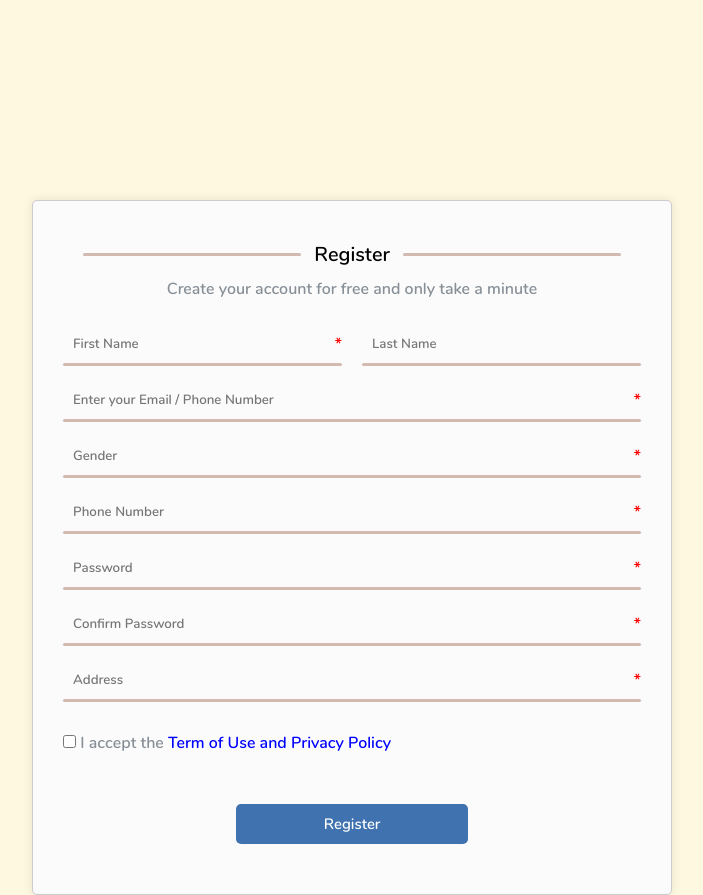
After one commit to ilovemath25/E-Bookstore, a Flask app: page /register in a window 1280 px wide. The commit adds this page. Shown: the whole page, without its empty margins (288-991 px from the left). Run offline with Flask 3, Linux system fonts and the light colour scheme; parts of the project's set-up code (start-up, migrations or seed data) failed here and were passed over; some libraries are stand-ins or nearby versions.

Commit message:
add login and register

```diff
--- a/ebookstore_flask/routes/login.py
+++ b/ebookstore_flask/routes/login.py
@@ -38,3 +38,10 @@ def logout():
    response = redirect(url_for('home.index'))
    response.delete_cookie('session_id')
    return response
+
+@login.route('/register', methods=['POST', 'GET'])
+def register():
+   if check_session():
+      next_url = request.args.get('next')
+      return redirect(next_url if next_url else url_for('home.index'))
+   return render_template("/login/register.html",)
--- /dev/null
+++ b/ebookstore_flask/static/script/register.js
@@ -0,0 +1,45 @@
+// Toggle the dropdown options visibility when the "Gender" field is clicked
+document.querySelector('#gender').addEventListener('click', function () {
+    var optionDiv = document.getElementById('option-gen');
+    optionDiv.style.display = optionDiv.style.display === 'none' || optionDiv.style.display === '' ? 'block' : 'none';
+});
+
+// Add click event listeners to all dropdown options
+document.querySelectorAll('.option-gen p').forEach(function (option) {
+    option.addEventListener('click', function () {
+        var selectedGender = this.textContent; // Get the selected gender text
+        var optionDiv = document.getElementById('option-gen');
+
+        // Update the input field with the selected gender
+        document.getElementById('gender').value = selectedGender;
+
+        // Optionally, close the dropdown after selection
+        optionDiv.style.display = 'none';
+    });
+});
+
+// Close the dropdown if the user clicks outside of it
+document.addEventListener('click', function (event) {
+    var dropdown = document.querySelector('.dropdown-container');
+    var optionDiv = document.getElementById('option-gen');
+
+    if (!dropdown.contains(event.target)) {
+        optionDiv.style.display = 'none';
+    }
+});
+
+
+const modal = document.getElementById("privacyPolicyModal");
+
+const link = document.getElementById("privacyPolicyLink");
+
+const closeBtn = document.querySelector(".modal .close-button");
+
+link.onclick = function(event) {
+    event.preventDefault();
+    modal.style.display = "block";
+};
+
+closeBtn.onclick = function() {
+    modal.style.display = "none";
+};
--- /dev/null
+++ b/ebookstore_flask/static/style/base_login.css
@@ -0,0 +1,15 @@
+@font-face {
+    font-family: Nunito;
+    src: url(nunito/Nunito-SemiBold.ttf);
+ }
+ * {
+    margin: 0;
+    padding: 0;
+    box-sizing: border-box;
+    font-family: Nunito;
+ }
+ body {
+    background-color: #FFF8E1;
+    overflow-x: hidden;
+    height: 100vh;
+ }
--- /dev/null
+++ b/ebookstore_flask/static/style/register.css
@@ -0,0 +1,194 @@
+body{
+    height: auto;
+}
+.sub-title{
+    display: flex;
+    text-align: center;
+    align-items: center;
+    justify-content: center;
+    margin: 10px;
+ }
+ .sub-title hr{
+    width: 42%;
+    border: #000;
+    margin: 10px;
+    height: 3px;
+    background-color: #eaddd7;
+    color: #eaddd7;
+ }
+ .sub-title h2{
+    width: 16%;
+    font-size: 20px;
+ }
+.login-form-container {
+    width: 50%;
+    margin: auto ;
+    margin-top: 200px;
+    padding: 20px;
+    text-align: center;
+    border: 1px solid #ccc;
+    border-radius: 5px;
+    align-items: center;
+    box-shadow: 0px 0px 10px rgba(0, 0, 0, 0.1);
+    background-color: #fbfbfb;
+
+}
+.form-group-container{
+    padding: 10px;
+}
+.form-group {
+    margin-top: 15px;
+    display: flex;
+    align-items: center;
+}
+.form-group .form-group-input{
+    border: none;
+    outline: none;
+    background: none;
+}
+.form-group p{
+    color: red;
+}
+.form-group-container hr{
+    border:#000 ;
+    background-color: #d2bab0;
+    height: 3px;
+    border-radius: 3px;
+}
+.form-group-container .register-title{
+    color: #868e96;
+    margin-bottom: 10px;
+}
+.form-group input {
+    width: 100%;
+    padding: 10px;
+    box-sizing: border-box;
+}
+.form-group-name{
+    display: flex;
+    justify-content: space-between;
+    gap: 20px;
+}
+.form-group-name div, .form-group div{
+    width: 100%;
+}
+.dropdown-container {
+    position: relative;
+    cursor: pointer;
+}
+
+/* .form-group .select-gen{
+    margin: 9px;
+    color: #868e96;
+    font-size: 12px;
+    width: 100%;
+    text-align: left;
+} */
+
+.privacyPolicy{
+    color: #868e96;
+    text-align: left;
+    margin: 30px 0px;
+}
+
+.option-gen {
+    position: absolute;
+    top: 100%;
+    left: 0;
+    width: 100%;
+    border: 1px solid #ccc;
+    border-radius: 5px;
+    background-color: #fff;
+    box-shadow: 0px 4px 8px rgba(0, 0, 0, 0.1);
+    display: none;
+    z-index: 10;
+}
+
+.option-gen p {
+    padding: 10px;
+    margin: 0;
+    border-bottom: 1px solid #eee;
+    color: #333;
+}
+
+.option-gen p:hover {
+    background-color: #f4f4f4;
+}
+
+.register-button {
+    width:40%;
+    padding: 10px;
+    background-color: #3f72af;
+    color: #fff;
+    border: none;
+    border-radius: 5px;
+    cursor: pointer;
+    margin: 20px 10px;
+    font-size: 15px;
+    transition: all 0.3s;
+
+}
+.login-button:hover {
+    background-color: #0056b3;
+}
+.error-message {
+    color: red;
+    text-align: center;
+    margin-bottom: 15px;
+}
+
+
+.modal {
+    display: none;
+    position: fixed;
+    z-index: 1000;
+    left: 0;
+    top: 0;
+    width: 100%;
+    height: 100%;
+    overflow: auto;
+    background-color: rgba(0, 0, 0, 0.5);
+}
+
+.privacyPolicy-modal-content{
+    background-color: #fff;
+    margin: 15% auto;
+    padding: 20px;
+    border: 1px ;
+    width: 50%;
+    border-radius: 2px;
+    box-shadow: 0 4px 8px rgba(0, 0, 0, 0.2);
+}
+.privacyPolicy-modal-content p {
+    text-align: left;
+    font-size: 20px;
+    padding: 20px;
+}
+.form-group-container .privacyPolicy a{
+    text-decoration: none;
+    color: blue;
+}
+.privacyPolicy-modal-content .closeButton-container{
+    display: flex;
+    justify-content: center;
+    align-items: center;
+    margin-top: 20px;
+}
+
+.privacyPolicy-modal-content .close-button {
+    background-color: #3f72af;
+    color: white;
+    font-size: 16px;
+    padding: 10px 20px;
+    border: none;
+    box-shadow: none;
+    border-radius: 5px;
+    cursor: pointer;
+}
+
+.close:hover,
+.close:focus {
+    background-color: #0056b3;
+    text-decoration: none;
+    cursor: pointer;
+}
--- a/ebookstore_flask/templates/login/base_login.html
+++ b/ebookstore_flask/templates/login/base_login.html
@@ -5,12 +5,11 @@
    <meta charset="UTF-8">
    <meta name="viewport" content="width=device-width, initial-scale=1.0">
    <script src="https://kit.fontawesome.com/7006f68f03.js" crossorigin="anonymous"></script>
-   <link rel="stylesheet" href="{{ url_for('static', filename='style/base_user.css') }}">
+   <link rel="stylesheet" href="{{ url_for('static', filename='style/base_login.css') }}">
    <title>Ebookstore</title>
 </head>
 
 <body>
-
    {% block content %}
    {% endblock %}
 
--- /dev/null
+++ b/ebookstore_flask/templates/login/register.html
@@ -0,0 +1,156 @@
+{% extends "/login/base_login.html" %}
+
+{% block content %}
+
+<link rel="stylesheet" href="{{ url_for('static', filename='style/register.css') }}">
+<div class="login-form-container">
+    {% if error %}
+        <p class="error-message">{{ error }}</p>
+    {% endif %}
+    <div class="form-group-container" >
+        <form method="POST" action="{{ url_for('login.index') }}">
+            <div class="sub-title">
+                <hr><h2>Register</h2><hr>
+             </div>
+            <p class="register-title">Create your account for free and only take a minute</p>
+            <div class="form-group-name">
+                <div>
+                    <div class="form-group">
+                        <input class ="form-group-input" type="text" id="firstName" name="firstName" placeholder="First Name" required><p>*</p>
+                    </div>
+                    <hr>
+                </div>
+                <div>
+                    <div class="form-group">
+                        <input class ="form-group-input" type="text" id="lastName" name="lastName" placeholder="Last Name" >
+                    </div>
+                    <hr>
+                </div>
+            </div>
+            <div class="form-group">
+                <input class ="form-group-input" type="email" id="email" name="email" placeholder="Enter your Email / Phone Number" required><p>*</p>
+            </div>
+            <hr>
+            <div class="form-group">
+                <div class="dropdown-container">
+                    <!-- <p class="select-gen"></p> -->
+                    <div class="option-gen" id="option-gen" style="display: none;">
+                        <p>Male</p>
+                        <p>Female</p>
+                        <p>Other</p>
+                    </div>
+                    <input class ="form-group-input" type="text" id="gender" name="gender" placeholder="Gender" readonly required>
+                </div>
+                <p>*</p>
+            </div>
+            <hr>
+            <div class="form-group">
+                <input class="form-group-input" type="tel" id="phoneNumber" name="phoneNumber" placeholder="Phone Number" pattern="[0-9]*" required><p>*</p>
+            </div>
+            <hr>
+            <div class="form-group">
+                <input class ="form-group-input" type="password" id="password" name="password" placeholder="Password" required><p>*</p>
+            </div>
+            <hr>
+            <div class="form-group">
+                <input class ="form-group-input" type="password" id="confirmPassword" name="confirmPassword" placeholder="Confirm Password" required><p>*</p>
+            </div>
+            <hr>
+            <div class="form-group">
+                <input class ="form-group-input" type="text" id="address" name="address" placeholder="Address" required><p>*</p>
+            </div>
+            <hr>
+            <div class="privacyPolicy">
+                <input type="checkbox" id="privacyPolicy" name="privacyPolicy" required>
+                <label for="privacyPolicy">  I accept the
+                    <a href="#" id="privacyPolicyLink">Term of Use and Privacy Policy</a></label>
+            </div>
+
+            <!-- Privacy Policy Modal -->
+            <div id="privacyPolicyModal" class="modal">
+                <div class="privacyPolicy-modal-content">
+                    <h2>Privacy Policy</h2>
+        <p>
+            Effective Date: 1 January 2025
+        </p>
+        <p>
+            Welcome to E-Bookstore. Your privacy is important to us, and we are committed to
+            protecting your personal information. This Privacy Policy explains how we collect, use, disclose, and
+            safeguard the data you share with us when you use our website and services.
+        </p>
+        <p>
+            When you register on our platform or interact with our website, we may collect personal information such
+            as your name, email address, phone number, and mailing address. Additionally, we may gather information
+            about your interactions with our site, including your IP address, browser type, operating system, and the
+            pages you visit. To enhance your experience, we also use cookies—small files stored on your device—to track
+            your preferences and analyze website usage.
+        </p>
+        <p>
+            The information we collect is used to process your registration, deliver our services, and personalize your
+            experience. We may also use it to communicate with you regarding updates, promotional offers, and customer
+            support. Furthermore, we use this data to ensure the security of our platform and comply with applicable
+            legal requirements.
+        </p>
+        <p>
+            We do not sell your personal information. However, we may share your data with trusted service providers
+            who assist us in operating our platform. In compliance with the law, we may also disclose your information
+            when required to respond to legal obligations or protect the rights of our users and ourselves.
+        </p>
+        <p>
+            To protect your personal data, we implement industry-standard security measures. While we strive to keep
+            your information safe, please note that no method of data transmission or storage is entirely secure.
+        </p>
+        <p>
+            As a user, you have certain rights regarding your personal data. You can access and update your information,
+            opt out of specific communications, and request the deletion of your data where permissible by law. If you
+            wish to exercise these rights, please contact us at E-Bookstore@gmail.com.
+        </p>
+        <p>
+            We use cookies and other tracking technologies to improve your browsing experience and analyze usage
+            patterns. You can manage your cookie preferences through your browser settings at any time.
+        </p>
+        <p>
+            This Privacy Policy may be updated from time to time to reflect changes in our practices or to comply with
+            legal requirements. Please review this page periodically to stay informed about how we protect your data.
+        </p>
+        <p>
+            We are committed to being transparent about how we use your information. For instance, cookies are small
+            text files placed on your device that allow us to remember your preferences, improve our website, and
+            analyze traffic. You have full control over these cookies and can disable them in your browser settings.
+            However, this may impact your user experience.
+        </p>
+        <p>
+            When sharing your data with third parties, we ensure they uphold the same level of security and privacy
+            standards. For example, we may share limited information with email service providers to deliver newsletters
+            or marketing materials. Such sharing is strictly for operational purposes and is done with your privacy in
+            mind.
+        </p>
+        <p>
+            If you believe there has been unauthorized use of your data or have concerns about our privacy practices,
+            please do not hesitate to contact us. We take such matters seriously and will work to resolve them promptly.
+        </p>
+        <p>
+            If you have any questions or concerns about our Privacy Policy or how your data is handled, please contact
+            us at E-Bookstore_cs@gmail.com or +886 952-345-431. We value your trust and are committed to safeguarding
+            your privacy.
+        </p>
+        <p>
+            Thank you for trusting E-Bookstore.com. Your privacy is our priority.
+        </p>
+        <div class="closeButton-container">
+        <button type="button" class="close-button">close</button>
+        </div>
+                </div>
+            </div>
+
+
+            <input type="submit" class="register-button" value="Register"></input>
+        </form>
+    </div>
+</div>
+<script src="{{ url_for('static', filename='script/register.js') }}"></script>
+
+
+
+
+{% endblock %}
--- a/run.py
+++ b/run.py
@@ -1,8 +1,8 @@
 from ebookstore_flask import create_app
 POSTGRES = {
    'user':'postgres',
-   'password':'ilovemath25',
-   'db':'ebookstore',
+   'password':'haloinibv',
+   'db':'e-bookstore',
    'host':'localhost',
    'port':'5432',
 }
```
Also changed, not shown: ebookstore_flask/static/style/login.css (added, +128 -0 lines), ebookstore_flask/templates/login/login.html (+22 -50 lines).
